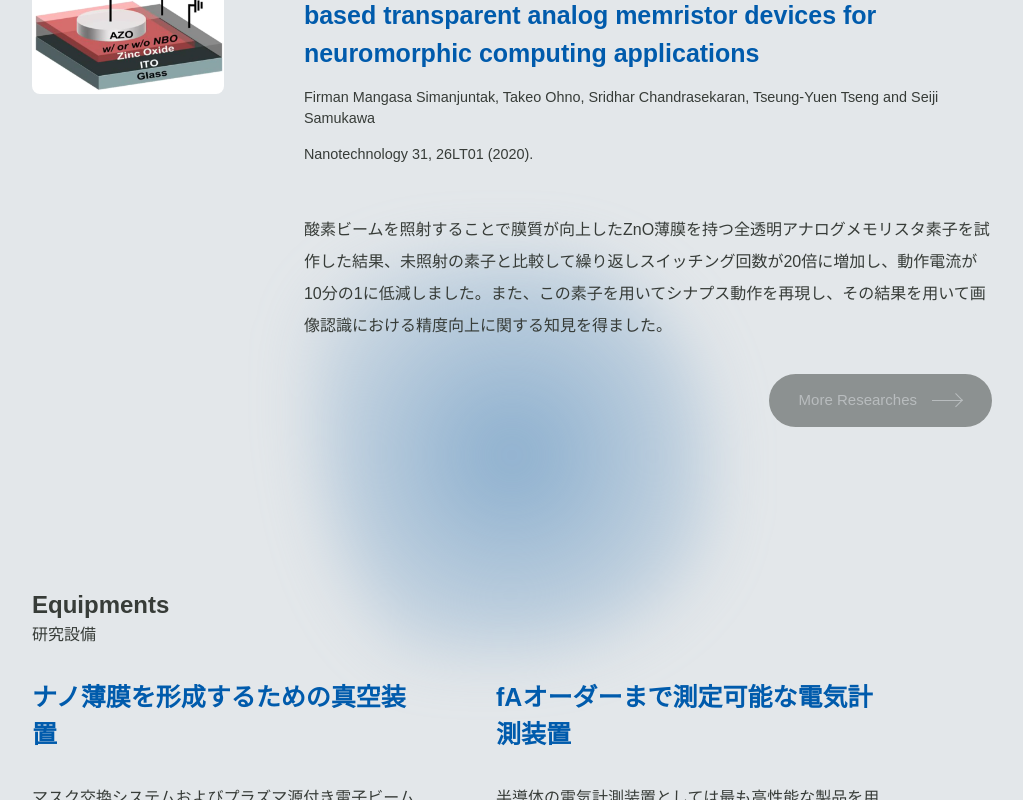
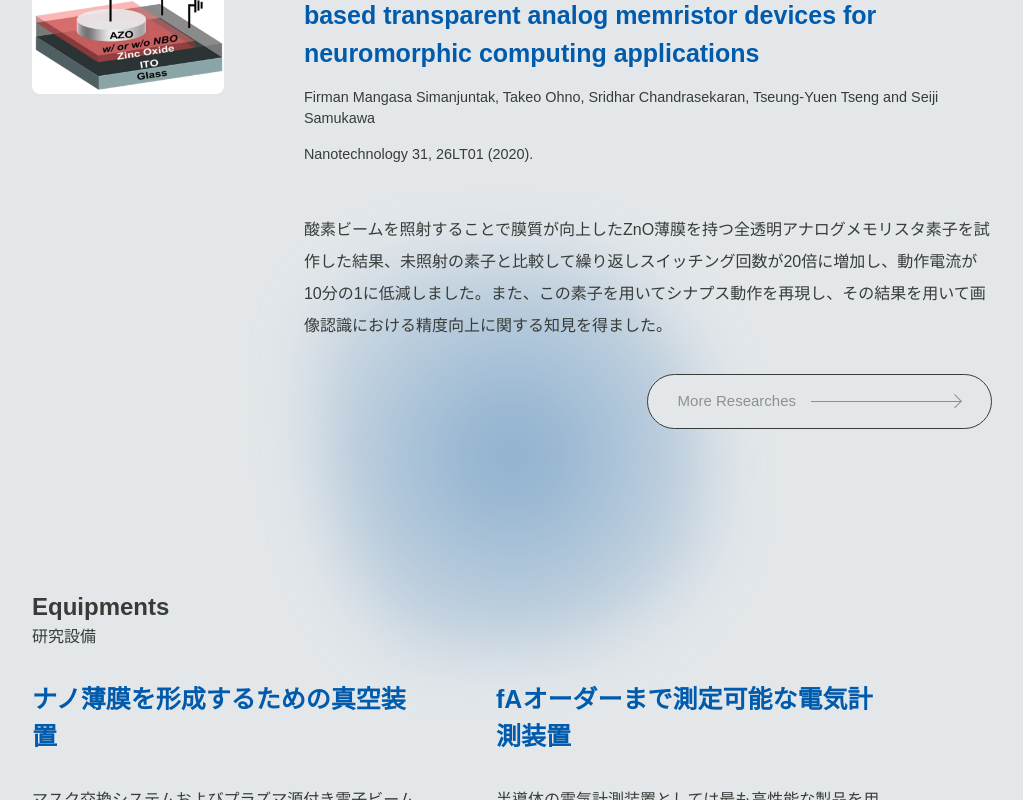
Before and after one commit to svertkatter/ohnolab3, a Nuxt app: page / in a window 1280 px wide. In both pictures the pointer is over the element 1008 px from the left and 1387 px from the top of the page. Shown: the part 987-1787 px from the top of the page, without its empty margins (128-1151 px from the left). Built offline with nearby package versions, Linux system fonts and the light colour scheme; a web font is replaced by a local one.

Commit message:
style: :lipstick: ボタンのスタイルの調整

```diff
--- a/assets/css/style.css
+++ b/assets/css/style.css
@@ -275,12 +275,25 @@ img{
     transition: .3s all;
 
     &:hover {
-        opacity: 0.5;
+        color: var(--main-color);
+        background-color: var(--base-color);
+        opacity: 1;
         transition: .3s all;
+        border: var(--main-color) solid 0.5px;
+    }
+
+    &:hover .arrowRight{
+        width: 10em;
+        color: var(--main-color);
+
     }
 
     a{
         color: var(--base-color);
+
+        &:hover {
+            color: var(--main-color);
+        }
     }
 }
 
```
